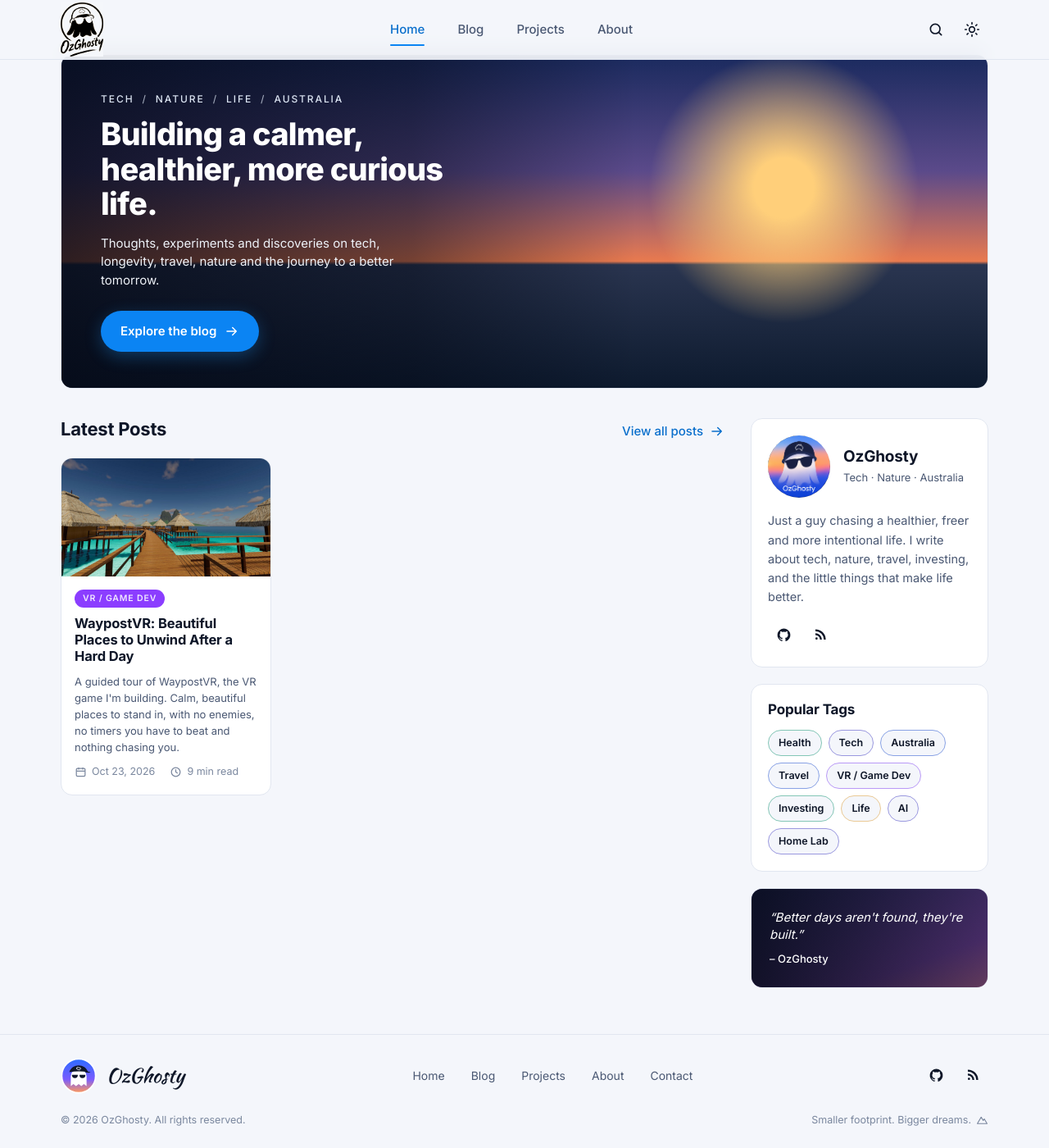
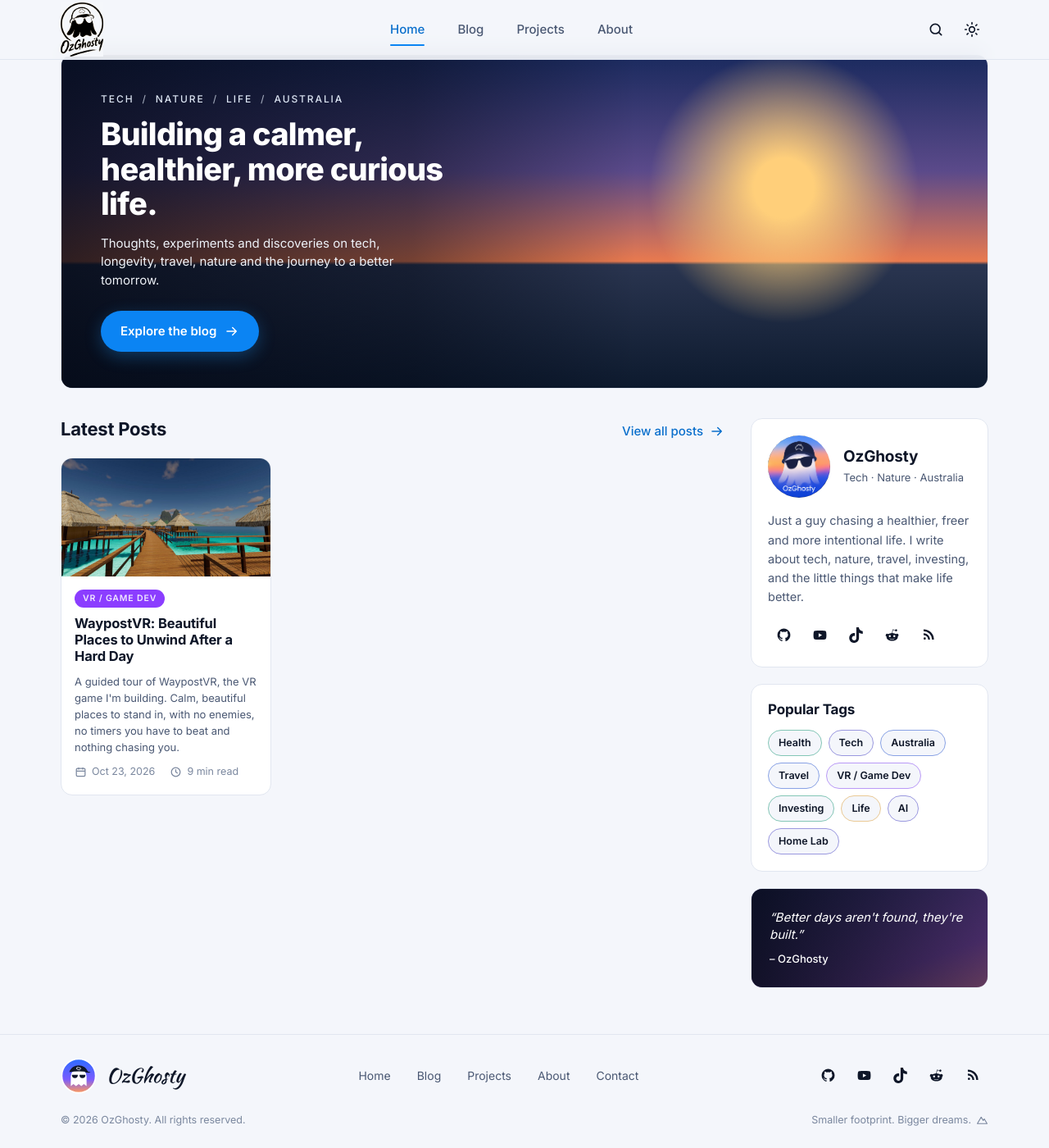
Before and after one commit to ozghosty/ozghosty.github.io, a Jekyll site: the page built from index.html, in a window 1280 px wide and 1400 px high, scrolled down 31 px. Shown: the whole window at 82% size. Built offline with Jekyll 4.4.1, drawn with Linux system fonts in a browser that asks for light colours.

Commit message:
Add YouTube, TikTok and Reddit social links; style video embeds
Co-Authored-By: Claude Opus 5.5 <noreply@anthropic.com>

```diff
--- a/_config.yml
+++ b/_config.yml
@@ -56,7 +56,9 @@ avatar:
 social:
   x: ""
   github: https://github.com/ozghosty
-  youtube: ""
+  youtube: https://www.youtube.com/@OzGhosty
+  tiktok: https://www.tiktok.com/@ozghosty7
+  reddit: https://www.reddit.com/r/ozghosty/
   rss: true
   email: ""
 
--- a/_includes/icon.html
+++ b/_includes/icon.html
@@ -1,5 +1,7 @@
 {%- case include.name -%}
 {%- when "x" -%}<svg class="icon" viewBox="0 0 24 24" aria-hidden="true"><path fill="currentColor" d="M17.75 3h3.07l-6.7 7.66L22 21h-6.17l-4.83-6.32L5.47 21H2.4l7.17-8.2L2 3h6.33l4.37 5.77L17.75 3Zm-1.08 16.18h1.7L7.4 4.73H5.58l11.09 14.45Z"/></svg>
+{%- when "tiktok" -%}<svg class="icon" viewBox="0 0 24 24" aria-hidden="true"><path fill="currentColor" d="M12.53.02c1.31-.02 2.61-.01 3.91-.02.08 1.53.63 3.09 1.75 4.17 1.12 1.11 2.7 1.62 4.24 1.79v4.03c-1.44-.05-2.89-.35-4.2-.97-.57-.26-1.1-.59-1.62-.93-.01 2.92.01 5.84-.02 8.75-.08 1.4-.54 2.79-1.35 3.94-1.31 1.92-3.58 3.17-5.91 3.21-1.43.08-2.86-.31-4.08-1.03-2.02-1.19-3.44-3.37-3.65-5.71-.02-.5-.03-1-.01-1.49.18-1.9 1.12-3.72 2.58-4.96 1.66-1.44 3.98-2.13 6.15-1.72.02 1.48-.04 2.96-.04 4.44-.99-.32-2.15-.23-3.02.37-.63.41-1.11 1.04-1.36 1.75-.21.51-.15 1.07-.14 1.61.24 1.64 1.82 3.02 3.5 2.87 1.12-.01 2.19-.66 2.77-1.61.19-.33.4-.67.41-1.06.1-1.79.06-3.57.07-5.36.01-4.03-.01-8.05.02-12.07Z"/></svg>
+{%- when "reddit" -%}<svg class="icon" viewBox="0 0 24 24" aria-hidden="true"><path fill="currentColor" d="M22 12.14a2.19 2.19 0 0 0-3.71-1.57 10.7 10.7 0 0 0-5.79-1.83l.99-4.64 3.22.68a1.56 1.56 0 1 0 .16-.77l-3.6-.76a.39.39 0 0 0-.46.3l-1.1 5.18a10.73 10.73 0 0 0-5.87 1.83 2.19 2.19 0 1 0-2.41 3.58 4.3 4.3 0 0 0-.05.66c0 3.37 3.92 6.1 8.76 6.1s8.76-2.73 8.76-6.1a4.3 4.3 0 0 0-.05-.66A2.19 2.19 0 0 0 22 12.14ZM7 13.7a1.56 1.56 0 1 1 1.56 1.56A1.56 1.56 0 0 1 7 13.7Zm8.72 4.13a5.76 5.76 0 0 1-3.72 1.16 5.76 5.76 0 0 1-3.72-1.16.39.39 0 0 1 .55-.55 5 5 0 0 0 3.17.94 5 5 0 0 0 3.17-.94.39.39 0 0 1 .55.55Zm-.28-2.57A1.56 1.56 0 1 1 17 13.7a1.56 1.56 0 0 1-1.56 1.56Z"/></svg>
 {%- when "github" -%}<svg class="icon" viewBox="0 0 24 24" aria-hidden="true"><path fill="currentColor" d="M12 2a10 10 0 0 0-3.16 19.49c.5.09.68-.22.68-.48v-1.7c-2.78.6-3.37-1.34-3.37-1.34-.45-1.16-1.11-1.47-1.11-1.47-.91-.62.07-.6.07-.6 1 .07 1.53 1.03 1.53 1.03.9 1.52 2.34 1.08 2.91.83.09-.65.35-1.09.63-1.34-2.22-.25-4.55-1.11-4.55-4.94 0-1.09.39-1.98 1.03-2.68-.1-.25-.45-1.27.1-2.64 0 0 .84-.27 2.75 1.02a9.58 9.58 0 0 1 5 0c1.91-1.3 2.75-1.02 2.75-1.02.55 1.37.2 2.39.1 2.64.64.7 1.03 1.59 1.03 2.68 0 3.84-2.34 4.68-4.57 4.93.36.31.68.92.68 1.85v2.74c0 .27.18.58.69.48A10 10 0 0 0 12 2Z"/></svg>
 {%- when "youtube" -%}<svg class="icon" viewBox="0 0 24 24" aria-hidden="true"><path fill="currentColor" d="M21.58 7.19a2.5 2.5 0 0 0-1.76-1.77C18.25 5 12 5 12 5s-6.25 0-7.82.42a2.5 2.5 0 0 0-1.76 1.77A26 26 0 0 0 2 12a26 26 0 0 0 .42 4.81 2.5 2.5 0 0 0 1.76 1.77C5.75 19 12 19 12 19s6.25 0 7.82-.42a2.5 2.5 0 0 0 1.76-1.77A26 26 0 0 0 22 12a26 26 0 0 0-.42-4.81ZM10 15V9l5.2 3L10 15Z"/></svg>
 {%- when "rss" -%}<svg class="icon" viewBox="0 0 24 24" aria-hidden="true"><path fill="currentColor" d="M5 3a16 16 0 0 1 16 16h-3A13 13 0 0 0 5 6V3Zm0 6a10 10 0 0 1 10 10h-3a7 7 0 0 0-7-7V9Zm1.75 6.5a1.75 1.75 0 1 1 0 3.5 1.75 1.75 0 0 1 0-3.5Z"/></svg>
--- a/_includes/social.html
+++ b/_includes/social.html
@@ -2,6 +2,8 @@
   {%- if site.social.x and site.social.x != "" %}<li><a href="{{ site.social.x }}" aria-label="X" rel="me noopener" target="_blank">{% include icon.html name="x" %}</a></li>{% endif %}
   {%- if site.social.github and site.social.github != "" %}<li><a href="{{ site.social.github }}" aria-label="GitHub" rel="me noopener" target="_blank">{% include icon.html name="github" %}</a></li>{% endif %}
   {%- if site.social.youtube and site.social.youtube != "" %}<li><a href="{{ site.social.youtube }}" aria-label="YouTube" rel="me noopener" target="_blank">{% include icon.html name="youtube" %}</a></li>{% endif %}
+  {%- if site.social.tiktok and site.social.tiktok != "" %}<li><a href="{{ site.social.tiktok }}" aria-label="TikTok" rel="me noopener" target="_blank">{% include icon.html name="tiktok" %}</a></li>{% endif %}
+  {%- if site.social.reddit and site.social.reddit != "" %}<li><a href="{{ site.social.reddit }}" aria-label="Reddit" rel="me noopener" target="_blank">{% include icon.html name="reddit" %}</a></li>{% endif %}
   {%- if site.social.rss %}<li><a href="{{ '/feed.xml' | relative_url }}" aria-label="RSS feed">{% include icon.html name="rss" %}</a></li>{% endif %}
   {%- if site.social.email and site.social.email != "" %}<li><a href="mailto:{{ site.social.email }}" aria-label="Email">{% include icon.html name="email" %}</a></li>{% endif %}
 </ul>
--- a/assets/css/main.css
+++ b/assets/css/main.css
@@ -271,6 +271,7 @@ button { font: inherit; color: inherit; }
 .prose ul, .prose ol { padding-left: 1.3em; }
 .prose li + li { margin-top: 0.35em; }
 .prose img { border-radius: var(--radius); }
+.prose .video-embed iframe { display: block; width: 100%; aspect-ratio: 16 / 9; border: 0; border-radius: var(--radius); background: var(--card); }
 .prose blockquote { margin-left: 0; margin-right: 0; padding: 4px 0 4px 20px; border-left: 3px solid var(--accent); color: var(--text-muted); font-style: italic; }
 .prose code { font-size: 0.88em; background: var(--card); border: 1px solid var(--border); padding: 2px 6px; border-radius: 6px; }
 .prose pre { background: var(--card); border: 1px solid var(--border); border-radius: var(--radius-sm); padding: 16px 18px; overflow-x: auto; font-size: 14px; line-height: 1.6; }
```
